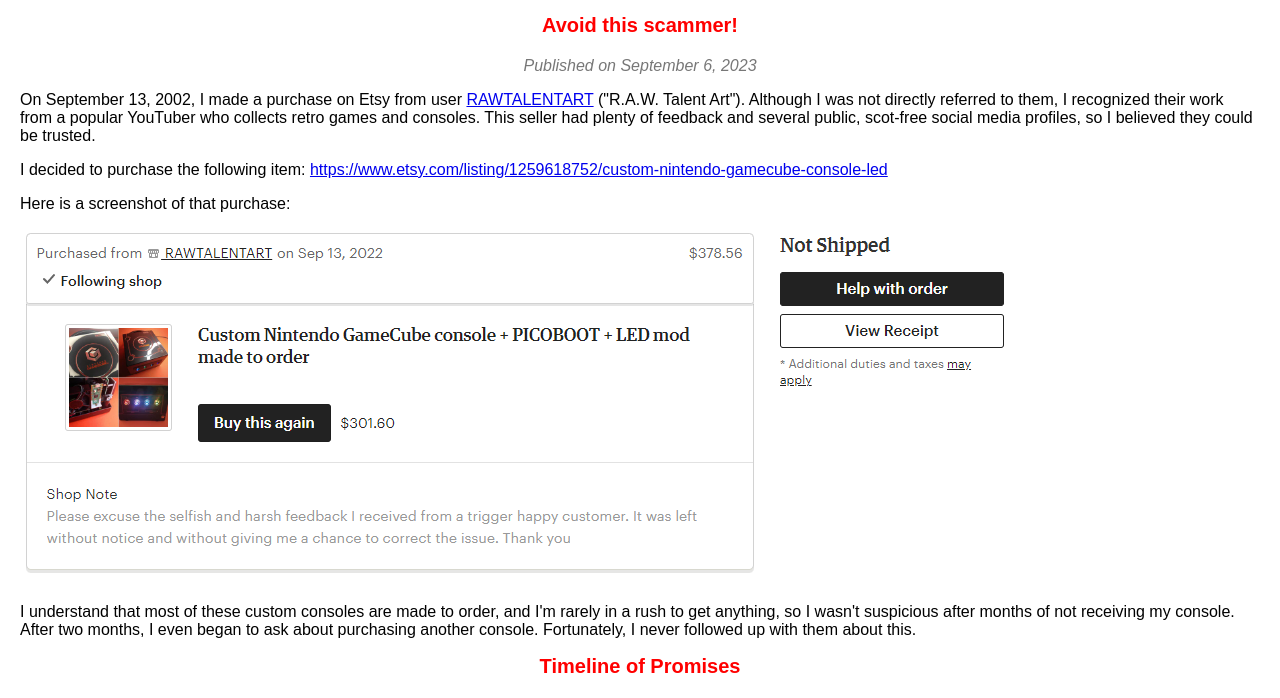
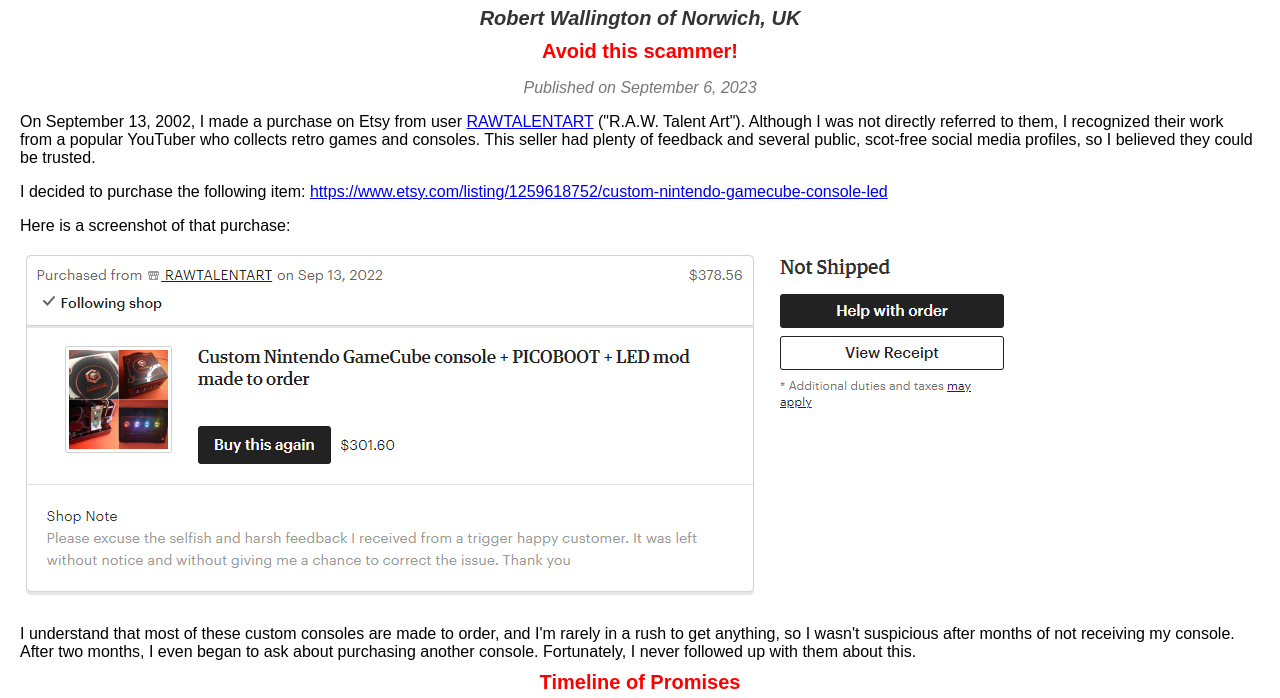
Before and after one commit to rawtalentart/site, a plain HTML site: page index.html in a window 1280 px wide. Shown: the part 51-749 px from the top of the page. Drawn offline with Linux system fonts and the light colour scheme.

Commit message:
Update index.html

```diff
--- a/index.html
+++ b/index.html
@@ -4,7 +4,7 @@
     <meta charset="UTF-8">
     <meta name="viewport" content="width=device-width, initial-scale=1.0">
     <meta property="og:title" content="R.A.W. Talent Art Review">
-    <meta property="og:description" content="Avoid this scammer! R.A.W. Talent Art stole $300 from me and refuses to refund or send me the console that I paid for. If you buy from them on Etsy or eBay, do not allow them to stall beyond your buyer protection window. They cannot be trusted to make good on their word, even after being given an entire year to do so. It's extremely clear that this seller cannot behave like an adult and handle their responsibilities.">
+    <meta property="og:description" content="Avoid this scammer! R.A.W. Talent Art (Robert Wallington of Norwich, UK) stole $300 from me and refuses to refund or send me the console that I paid for. If you buy from them on Etsy or eBay, do not allow them to stall beyond your buyer protection window. They cannot be trusted to make good on their word, even after being given an entire year to do so. It's extremely clear that this seller cannot behave like an adult and handle their responsibilities.">
     <meta property="og:url" content="https://rawtalentart.com/">
     <meta property="og:type" content="website">
     <meta property="og:site_name" content="R.A.W. Talent Art Review">
@@ -18,12 +18,14 @@
         h1 {
             text-align: center;
             font-size: 24px;
+            margin-bottom: 10px;
         }
         h2 {
             text-align: center;
             font-size: 20px;
             color: red;
-            margin-bottom: 20px;
+            margin-top: 0;
+            margin-bottom: 10px;
         }
         p {
             margin-bottom: 10px;
@@ -55,6 +57,14 @@
             background-color: red;
             border-radius: 50%;
         }
+        .name {
+            text-align: center;
+            font-size: 20px;
+            color: #333;
+            font-style: italic;
+            font-weight: bold;
+            margin-top: 0;
+        }
         .social-media {
             margin-top: 20px;
             text-align: center;
@@ -77,6 +87,7 @@
 </head>
 <body>
     <h1>R.A.W. Talent Art Review</h1>
+    <h1 class="name">Robert Wallington of Norwich, UK</h1>
     <h2>Avoid this scammer!</h2>
     <p class="date">Published on September 6, 2023</p>
 
@@ -108,7 +119,7 @@
 
     <p>This seller clearly has many happy customers, and they are obviously capable of delivering well-made custom consoles, as their feedback and reputation suggests. I also fully understand that people go through tough times. However, it is extremely clear that this seller has no intention to do good on their word, and their desperation has now reaches inexcusable levels of irresponsibility and immaturity. They update their social media every week, they are constantly listing new items on their Etsy page, etc. I do not believe they are in the dire financial straits that they claim they are, and even if they are, I will no longer sympathize.</p>
 
-    <p><strong>R.A.W. Talent Art stole $300 from me and refuses to refund or send me the console that I paid for. If you buy from them on Etsy or eBay, do not allow them to stall beyond your buyer protection window. They cannot be trusted to make good on their word, even after being given an entire year to do so. It's extremely clear that this seller cannot behave like an adult and handle their responsibilities.</strong></p>
+    <p><strong>Robert Wallington (sole owner of R.A.W. Talent Art) stole $300 from me and refuses to refund or send me the console that I paid for. If you buy from them on Etsy or eBay, do not allow them to stall beyond your buyer protection window. They cannot be trusted to make good on their word, even after being given an entire year to do so. It's extremely clear that this seller cannot behave like an adult and handle their responsibilities.</strong></p>
 
     <div class="social-media">
         <p>R.A.W. Talent Art's social media:</p>
@@ -118,5 +129,9 @@
         <a href="https://www.facebook.com/RawTalentArt/" target="_blank">Facebook</a>
         <a href="https://www.youtube.com/channel/UCPOtwWjptVJo7jMW02wCWPg" target="_blank">YouTube</a>
     </div>
+    <div class="social-media">
+        <p>Robert Wallington's social media:</p>
+        <a href="https://www.facebook.com/rawallington/" target="_blank">Facebook</a>
+    </div>
 </body>
 </html>
```
